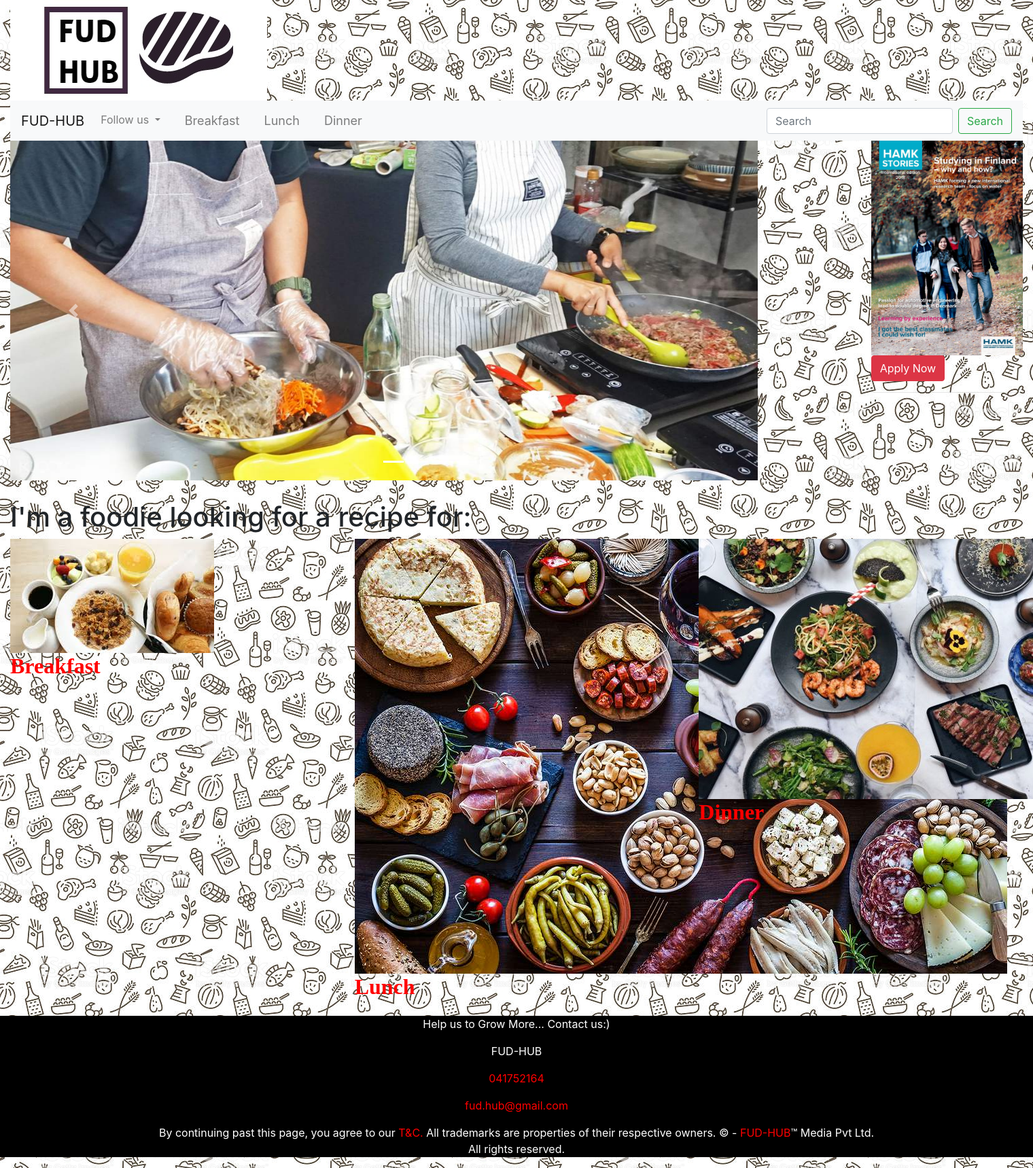
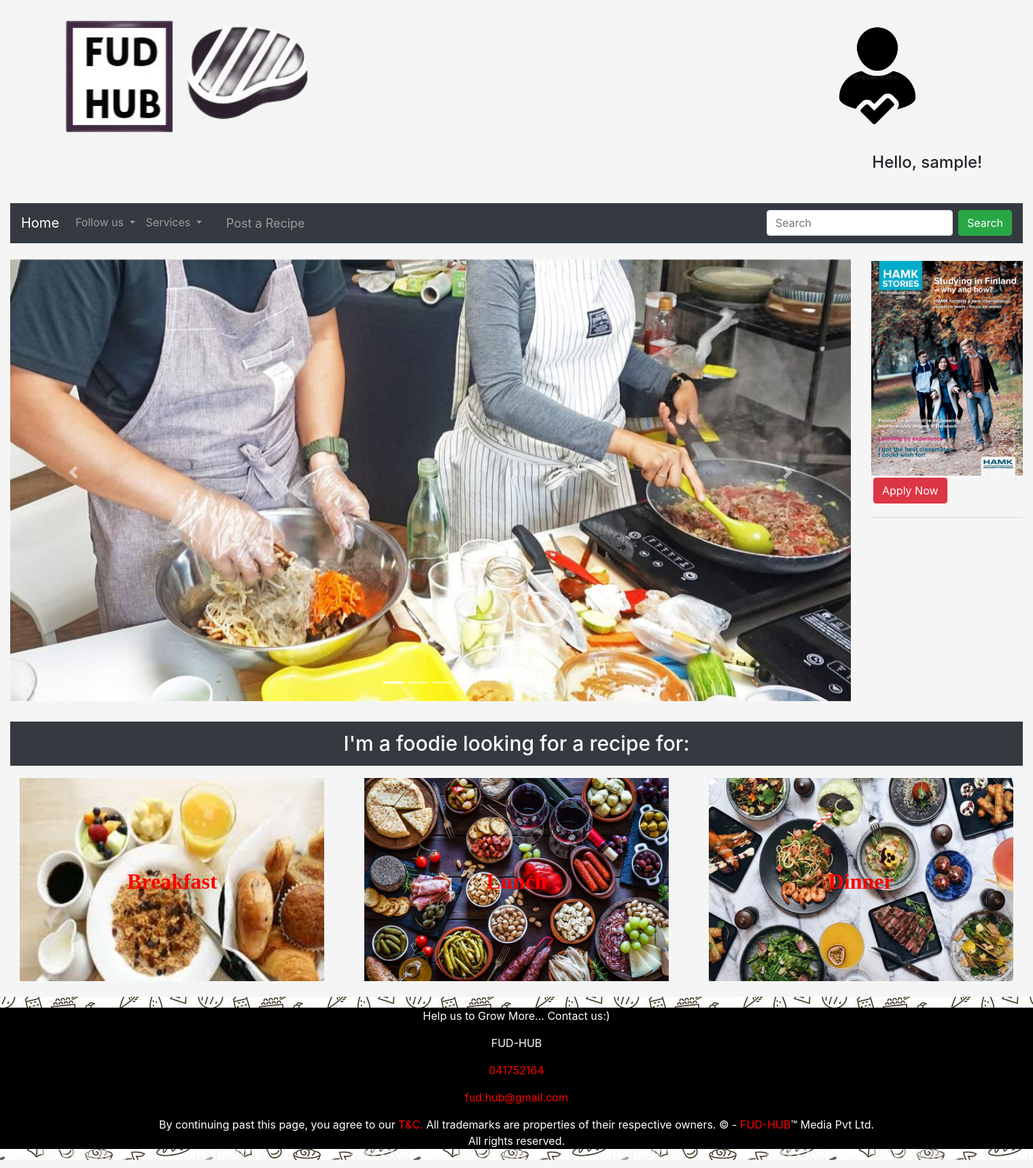
Before and after one commit to brogrammer2000/fud-hub_2.0, a PHP site: page /frontPage.php in a window 1520 px wide; the page is wider, and only the part inside the window is pictured. Shown: that part at 68% size. Run offline with PHP 8.4, Linux system fonts and the light colour scheme; the visitor is signed in with stand-in values (Sample User, id 1).

Commit message:
updated header

```diff
--- a/web_header.php
+++ b/web_header.php
@@ -1,3 +1,6 @@
+<?php include 'db.php'; ?>
+
+
 <!DOCTYPE html>
 <html lang="en">
 
@@ -5,14 +8,25 @@
     <!-- Required meta tags -->
     <meta charset="utf-8">
     <meta name="viewport" content="width=device-width, initial-scale=1"> <!-- mobile first -->
+
     <!-- Latest compiled and minified CSS -->
     <link rel="stylesheet" href="https://maxcdn.bootstrapcdn.com/bootstrap/4.4.1/css/bootstrap.min.css">
+
     <!-- jQuery library -->
     <script src="https://ajax.googleapis.com/ajax/libs/jquery/3.4.1/jquery.min.js"></script>
+
     <!-- Popper JS -->
     <script src="https://cdnjs.cloudflare.com/ajax/libs/popper.js/1.16.0/umd/popper.min.js"></script>
+
     <!-- Latest compiled JavaScript -->
     <script src="https://maxcdn.bootstrapcdn.com/bootstrap/4.4.1/js/bootstrap.min.js"></script>
+
+    <!--for the social media-->
+    <link rel="stylesheet" href="https://cdnjs.cloudflare.com/ajax/libs/font-awesome/4.7.0/css/font-awesome.min.css">
+
+    <!-- my CSS-->
+    <link rel="stylesheet" href="CSS/bld.css">
+    <link rel="stylesheet" href="CSS/frontPage1.css">
 
 
 </head>
@@ -21,47 +35,98 @@
     <div class="container-fluid">
         <div class="row">
             <div class="col-sm-5">
-                <img src="fud-hub_logo_ns.jpg" alt="fud-hub_logo" id="logo">
+                <a href="frontPage.php">
+                    <img src="image/fud-hub_logo_ns.png" alt="fud-hub_logo" id="logo">
+                </a>
             </div>
             <div class="col-sm-7">
-
+                <img src="image/loggedin.png" alt="user_logged_in" id="quan" class="image-fluid"><br>
             </div>
         </div>
         <div class="row">
             <div class="col-sm-12">
-                <nav class="navbar navbar-expand-lg navbar-light bg-light">
-                    <a class="navbar-brand" href="frontpage_afterLogin.html">FUD-HUB</a>
+                <h4 class="hello">
+                    <?php
+                       session_start();
+                       echo "Hello, " . $_SESSION['user']."!";
+
+                       ?>
+                </h4>
+            </div>
+        </div>
+
+        <!-- nav bar -->
+        <div class="row">
+            <div class="col-sm-12">
+                <nav class="navbar navbar-expand-lg bg-dark navbar-dark">
+                    <a class="navbar-brand" href="frontPage.php">Home</a>
                     <button class="navbar-toggler" type="button" data-toggle="collapse" data-target="#navbarSupportedContent" aria-controls="navbarSupportedContent" aria-expanded="false" aria-label="Toggle navigation">
                         <span class="navbar-toggler-icon"></span>
                     </button>
+
                     <div class="collapse navbar-collapse" id="navbarSupportedContent">
                         <ul class="navbar-nav mr-auto">
+
+                            <!-- social media -->
                             <li class="nav-item dropdown">
                                 <a class="nav-link dropdown-toggle" href="#" id="navbarDropdown" role="button" data-toggle="dropdown" aria-haspopup="true" aria-expanded="false">
                                     Follow us
+
                                 </a>
                                 <div class="dropdown-menu" aria-labelledby="navbarDropdown">
-                                    <a class="dropdown-item" href="facebool.com">Facebook</a>
+                                    <a class="dropdown-item fa fa-facebook" href="#"> Facebook</a>
                                     <div class="dropdown-divider"></div>
-                                    <a class="dropdown-item" href="instagram.com">Instagram</a>
+                                    <a class="dropdown-item fa fa-instagram" href="#"> Instagram</a>
+                                    <div class="dropdown-divider"></div>
+                                    <a class="dropdown-item fa fa-twitter" href="#"> Twitter</a>
+                                    <div class="dropdown-divider"></div>
+                                    <a class="dropdown-item fa fa-youtube" href="#"> Youtube</a>
+                                    <div class="dropdown-divider"></div>
+                                    <a class="dropdown-item fa fa-linkedin" href="#"> Linkedin</a>
+
                                 </div>
                             </li>
+
+                            <!-- services -->
+                            <li class="nav-item dropdown">
+                                <a class="nav-link dropdown-toggle" href="#" id="navbarDropdown" role="button" data-toggle="dropdown" aria-haspopup="true" aria-expanded="false">
+                                    Services
+
+                                </a>
+                                <div class="dropdown-menu" aria-labelledby="navbarDropdown">
+                                    <a class="dropdown-item" href="breakfast.php">Breakfast</a>
+                                    <div class="dropdown-divider"></div>
+                                    <a class="dropdown-item" href="lunch.php">Lunch</a>
+                                    <div class="dropdown-divider"></div>
+                                    <a class="dropdown-item" href="dinner.php">Dinner</a>
+                                </div>
+                            </li>
+
+
+
                             <li class="nav-item">
-                                <a style="margin-left: 20px; font-size: large;" class="nav-link" href="breakfast.html">
+                                <a style="margin-left: 20px; font-size: large;" class="nav-link" href="post.php">
+                                    Post a Recipe </a>
+                            </li>
+
+
+                            <!-- <li class="nav-item">
+                                <a style="margin-left: 20px; font-size: large;" class="nav-link" href="breakfast.php">
                                     Breakfast </a style="margin-left: 10px;">
                             </li>
                             <li class="nav-item">
-                                <a style="margin-left: 20px; font-size: large;" class="nav-link" href="lunch.html">
+                                <a style="margin-left: 20px; font-size: large;" class="nav-link" href="lunch.php">
                                     Lunch </a style="margin-left: 10px;">
                             </li>
                             <li class="nav-item">
-                                <a style="margin-left: 20px; font-size: large;" class="nav-link" href="dinner.html">
+                                <a style="margin-left: 20px; font-size: large;" class="nav-link" href="dinner.php">
                                     Dinner </a>
-                            </li>
+                            </li> -->
                         </ul>
+
                         <form class="form-inline my-2 my-lg-0" id="search">
                             <input class="form-control mr-sm-2" type="search" placeholder="Search" aria-label="Search">
-                            <button class="btn btn-outline-success my-2 my-sm-0" type="submit">Search</button>
+                            <button class="btn btn-success my-2 my-sm-0" type="submit">Search</button>
                         </form>
                     </div>
                 </nav>
```
